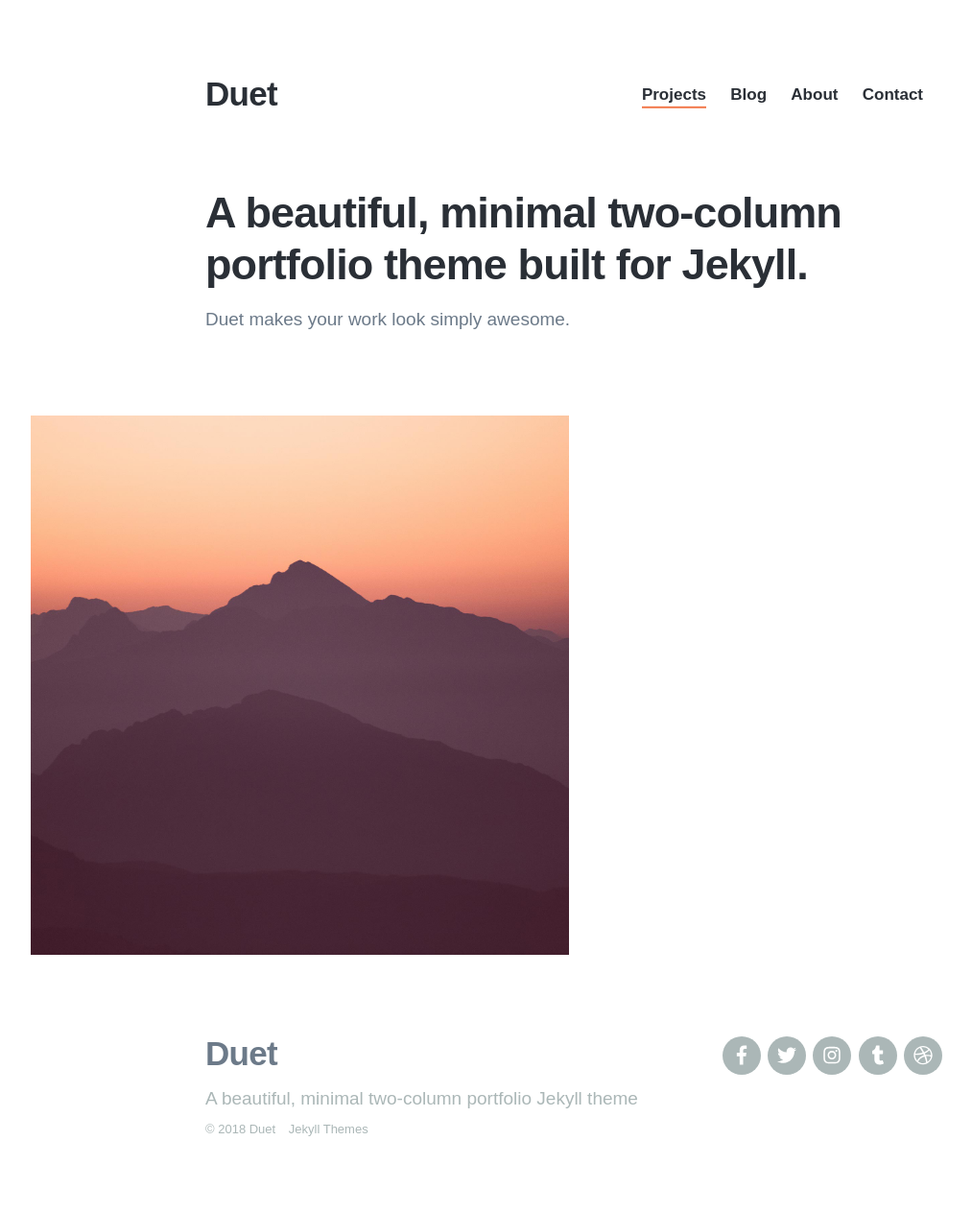
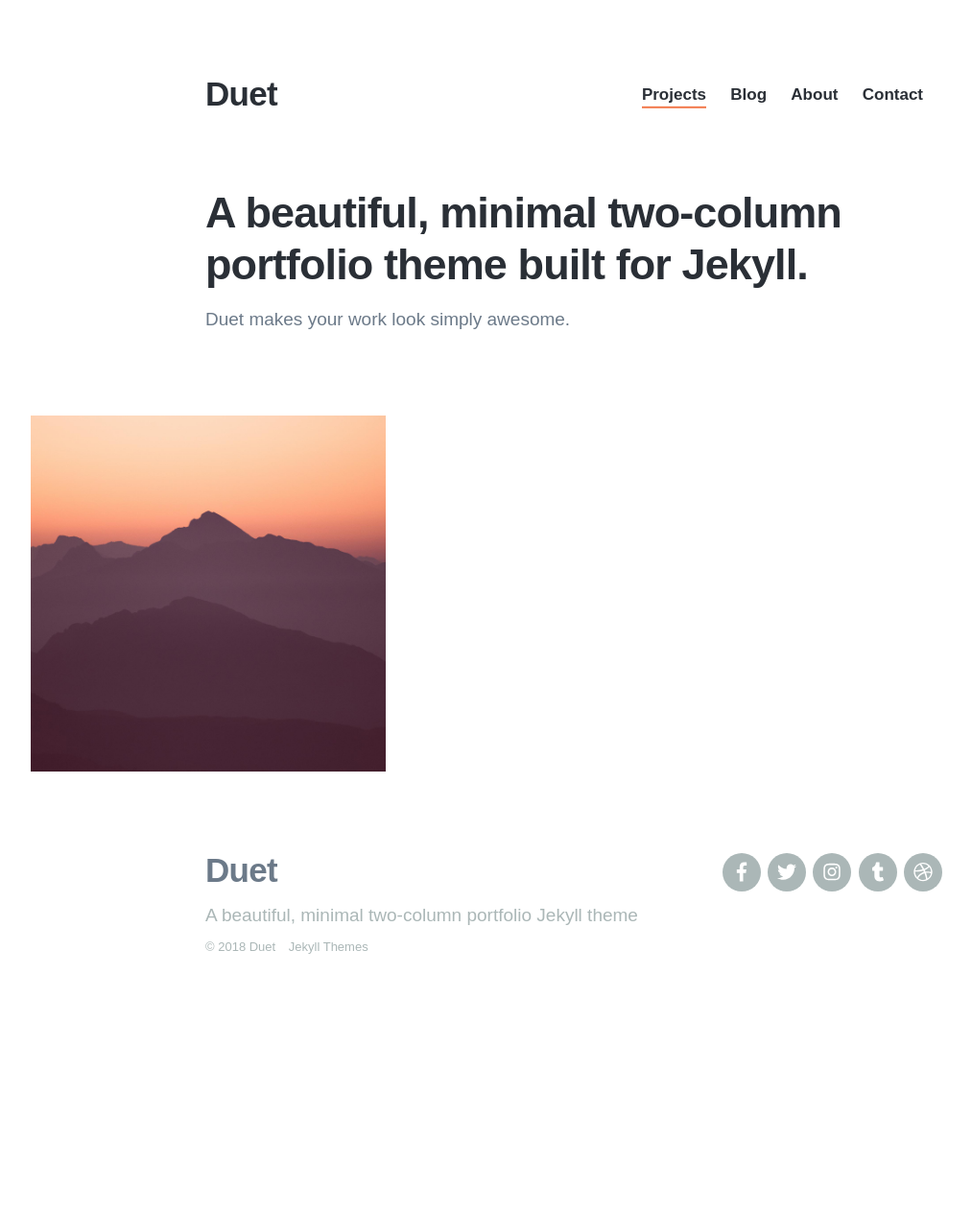
Before and after one commit to pointik/izayoix.github.io, a Jekyll site: the page built from index.html, in a window 1280 px wide. Shown: the whole page at 96% size, without its empty margins (42-1055 px from the left). Built offline with Jekyll 4.4.1, drawn with Linux system fonts in a browser that asks for light colours; nearby versions of some CDN libraries; some web fonts are replaced; after the commit the page ends 1073 px from its top, so only the background shows below that.

```diff
--- /dev/null
+++ b/CNAME
@@ -0,0 +1 @@
+aditidash.me
--- a/_sass/_includes/_portfolio.scss
+++ b/_sass/_includes/_portfolio.scss
@@ -17,6 +17,10 @@
 	padding: $grid-spacing/2;
 	float: left;
 	width: 50%;
+
+	@include mq(tabletl) {
+		width: 33.33%;
+	}
 }
 
 .portfolio-item__link {
```
